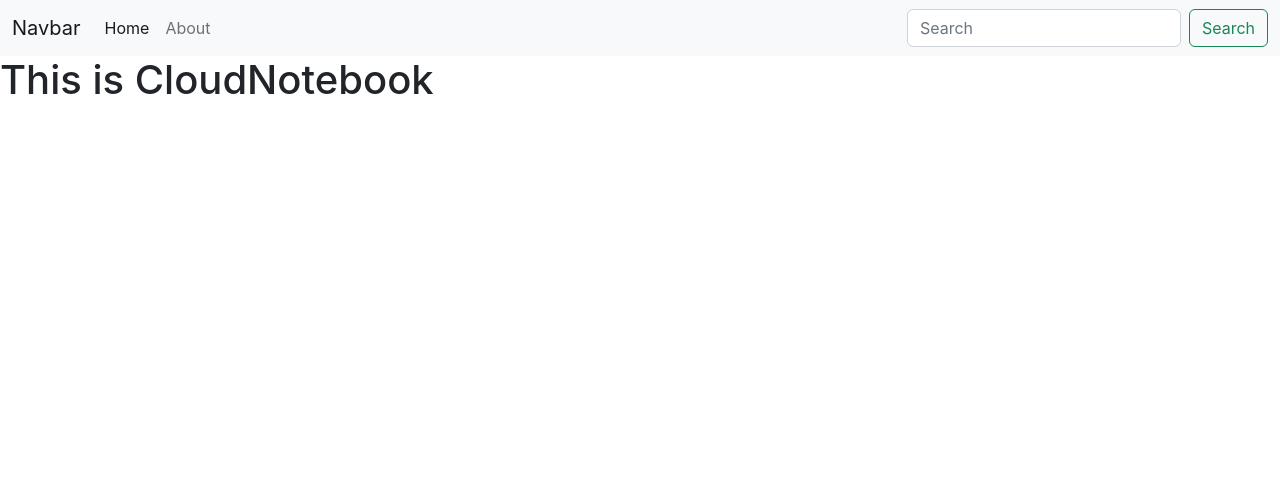
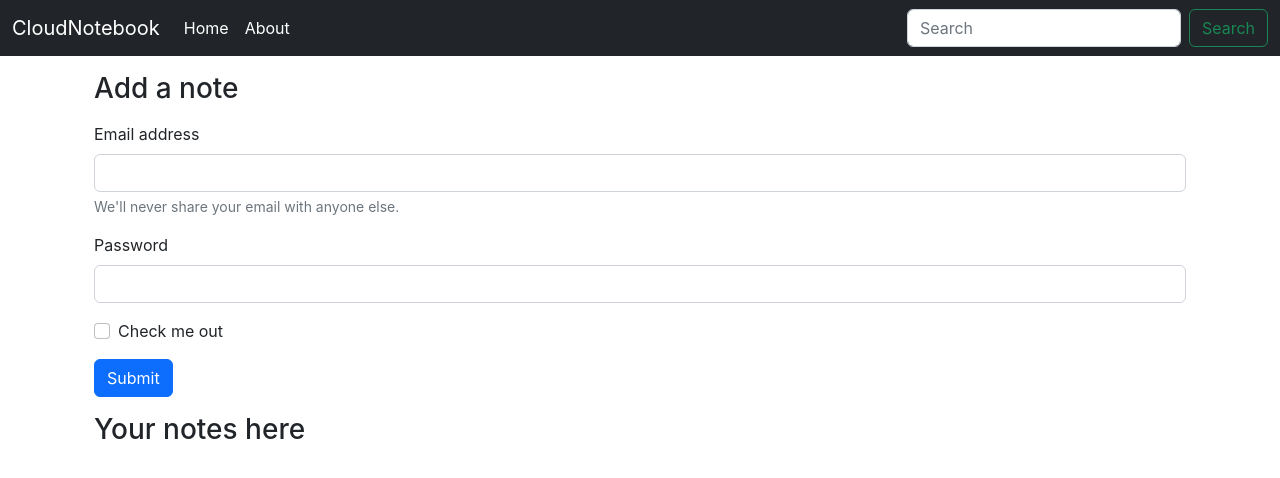
Before and after one commit to Aditya-Shitale/CloudNotebook, a React (Create React App) app: page / in a window 1280 px wide. Shown: the top 478 px of the page. Built offline with nearby package versions, Linux system fonts and the light colour scheme.

Commit message:
day 5.1 uselocation hook used ,Bootstrap added

```diff
--- a/src/App.js
+++ b/src/App.js
@@ -1,9 +1,9 @@
 import "./App.css";
 import { BrowserRouter as Router, Routes, Route } from "react-router-dom";
 import Navbar from "./components/Navbar";
-import  Home  from "./components/Home";
+import Home from "./components/Home";
 import About from "./components/About";
-import NoteState from './context/notes/NoteState';
+import NoteState from "./context/notes/NoteState";
 
 function App() {
   return (
@@ -11,10 +11,12 @@
       <NoteState>
         <Router>
           <Navbar />
+          <div className="container">
             <Routes>
               <Route exact path="/" element={<Home />}></Route>
               <Route exact path="/about" element={<About />}></Route>
             </Routes>
+          </div>
         </Router>
       </NoteState>
     </>
--- a/src/components/About.js
+++ b/src/components/About.js
@@ -3,14 +3,10 @@
 import noteContext from '../context/notes/noteContext'
 
 const About = () => {
-  const a =useContext(noteContext)
-  useEffect(()=>{
-    a.update();
-    // eslint-disable-next-line
-  },[])
+
   return (
     <div>
-      this is about {a.state.name} he is in class {a.state.class}
+      this is about app
     </div>
   )
 }
--- a/src/components/Home.js
+++ b/src/components/Home.js
@@ -1,9 +1,32 @@
 import React from 'react'
 
-const Home = () => {
+export const Home = () => {
   return (
     <div>
-    <h1>This is CloudNotebook</h1>
+      <div className='container my-3'>
+    <h3>Add a note</h3>
+    <form className='my-3'>
+  <div className="mb-3">
+    <label for="exampleInputEmail1" className="form-label">Email address</label>
+    <input type="email" className="form-control" id="exampleInputEmail1" aria-describedby="emailHelp"/>
+    <div id="emailHelp" className="form-text">We'll never share your email with anyone else.</div>
+  </div>
+  <div className="mb-3">
+    <label for="exampleInputPassword1" className="form-label">Password</label>
+    <input type="password" className="form-control" id="exampleInputPassword1"/>
+  </div>
+  <div className="mb-3 form-check">
+    <input type="checkbox" className="form-check-input" id="exampleCheck1"/>
+    <label className="form-check-label" for="exampleCheck1">Check me out</label>
+  </div>
+  <button type="submit" className="btn btn-primary">Submit</button>
+</form>
+</div>
+
+<div className='container my-3'>
+
+    <h3>Your notes here</h3>
+    </div>
      </div>
   )
 }
--- a/src/components/Navbar.js
+++ b/src/components/Navbar.js
@@ -1,22 +1,27 @@
-import React from 'react'
-import {  Link } from "react-router-dom";
+import React, {useEffect} from 'react'
+import {  Link, useLocation} from "react-router-dom";
 
 const Navbar = () => {
+  let location = useLocation();
+  useEffect(() => {
+   console.log(location)
+  }, [location]);
   return (
 
-     <nav className="navbar navbar-expand-lg bg-light">
+
+     <nav className="navbar navbar-expand-lg navbar-dark bg-dark">
   <div className="container-fluid">
-    <Link className="navbar-brand" to="/">Navbar</Link>
+    <Link className="navbar-brand" to="/" >CloudNotebook</Link>
     <button className="navbar-toggler" type="button" data-bs-toggle="collapse" data-bs-target="#navbarSupportedContent" aria-controls="navbarSupportedContent" aria-expanded="false" aria-label="Toggle navigation">
       <span className="navbar-toggler-icon"></span>
     </button>
     <div className="collapse navbar-collapse" id="navbarSupportedContent">
       <ul className="navbar-nav me-auto mb-2 mb-lg-0">
         <li className="nav-item">
-          <Link className="nav-link active" aria-current="page" to="/">Home</Link>
+          <Link className={`nav-link active ${location.pathname==="/"?"active":""}`}  aria-current="page" to="/" >Home</Link>
         </li>
         <li className="nav-item">
-          <Link className="nav-link" to="/about">About</Link>
+          <Link className={`nav-link active ${location.pathname==="/about"?"active":""}`} to="/about" >About</Link>
         </li>
       </ul>
       <form className="d-flex" role="search">
--- a/src/context/notes/NoteState.js
+++ b/src/context/notes/NoteState.js
@@ -3,21 +3,10 @@
 import NoteContext from "./noteContext";
 
 const NoteState =(props)=>{
-        const s1 ={
-            "name":"adi",
-            "class": "12b"
-        }
-        const [state, setState]= useState(s1);
-       const update=()=>{
-            setTimeout(() => {
-                setState({
-                    "name":"aditya",
-                    "class": "11c"
-                })
-            }, 1000);
-        }
+
+
         return(
-            <NoteContext.Provider value={{state:state,update:update}}>
+            <NoteContext.Provider value={{}}>
                 {props.children}
             </NoteContext.Provider>
         )
```
Lines whose indentation alone changed are shown as unchanged.
